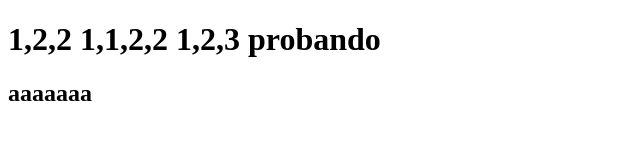
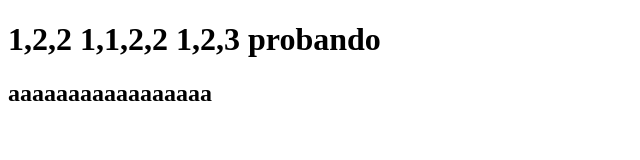
Before and after one commit to crxstxphxr/newRep, a plain HTML site: page home.html in a window 1280 px wide. Shown: the whole page, without its empty margins (0-640 px from the left). Drawn offline with Linux system fonts and the light colour scheme.

Commit message:
first commit

```diff
--- a/home.html
+++ b/home.html
@@ -7,6 +7,6 @@
 </head>
 <body>
     <h1>1,2,2 1,1,2,2 1,2,3 probando</h1>
-    <h2>aaaaaaa</h2>
+    <h2>aaaaaaaaaaaaaaaaa</h2>
 </body>
 </html>
```
